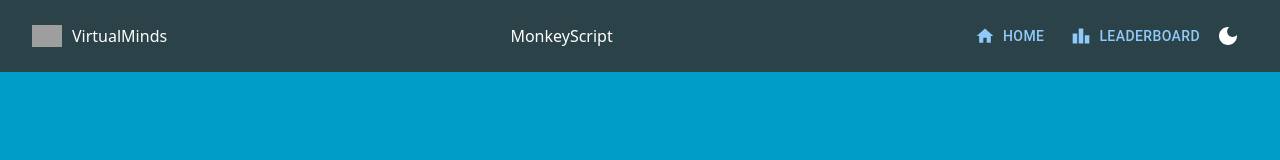
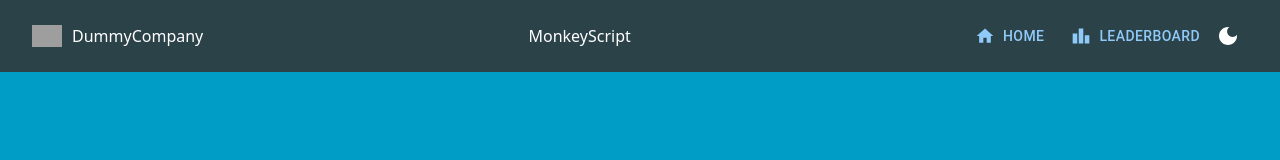
Before and after one commit to TheGameProfi/scriptwriter, a Next.js app: page / in a window 1280 px wide. Shown: the top 160 px of the page. Built offline with nearby package versions, Linux system fonts and the light colour scheme; grey boxes are pictures that could not be loaded.

Commit message:
Update Header.js

```diff
--- a/src/components/Header.js
+++ b/src/components/Header.js
@@ -28,7 +28,7 @@ const Header = ({ toggleFunc, darkMode }) => {
                         height={30}
                         className={styles.logo}
                     />
-                    <h1>VirtualMinds</h1>
+                    <h1>DummyCompany</h1>
                 </div>
                 <div className={styles.title}>
                     <h1>MonkeyScript</h1>
```
